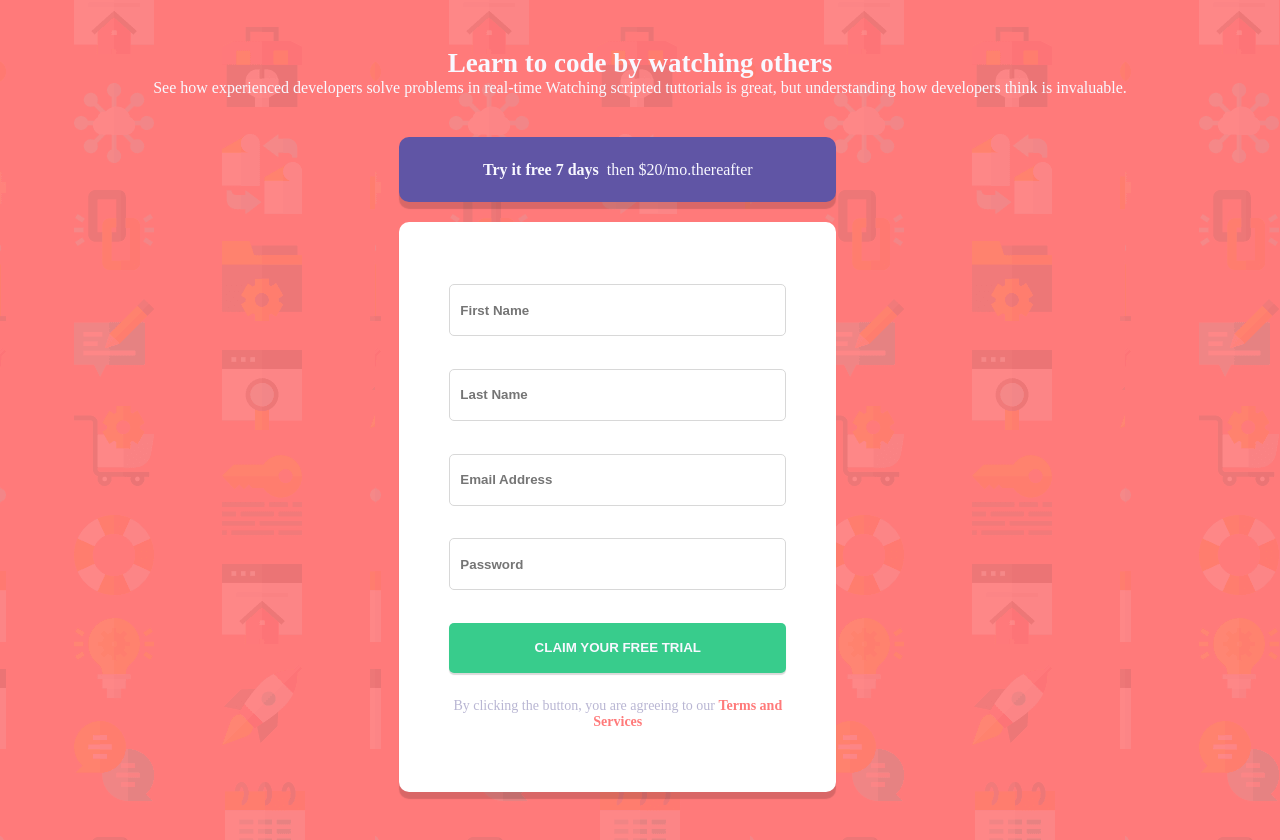
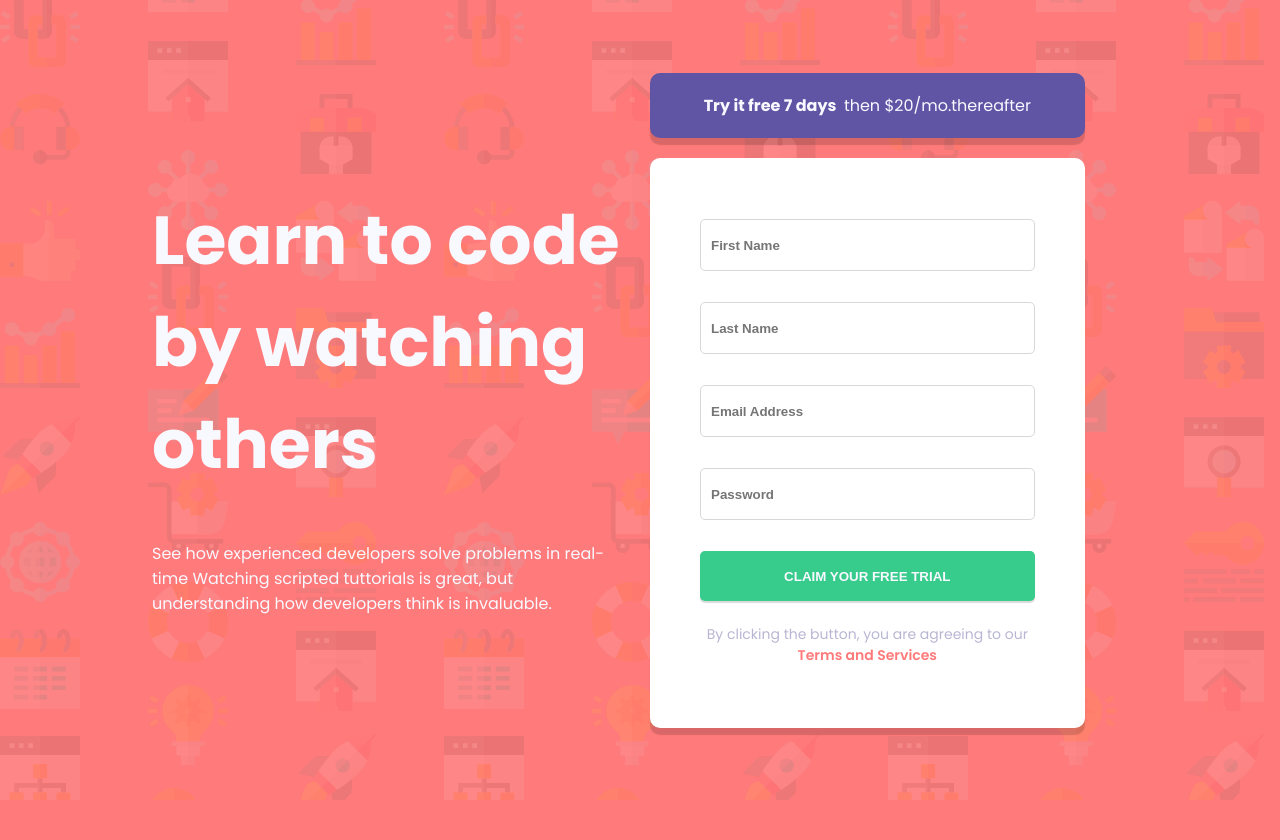
Before and after one commit to KenethSandoval/sign-up-form, a plain HTML site: page index.html in a window 1280 px wide. After the commit the page ends 800 px from the top, so only its background shows below. Drawn offline with Linux system fonts and the light colour scheme.

Commit message:
feat: design desktop

```diff
--- a/index.html
+++ b/index.html
@@ -6,11 +6,13 @@
 
   <link rel="icon" type="image/png" sizes="32x32" href="./images/favicon-32x32.png">
 
+  <link rel="preconnect" href="https://fonts.gstatic.com" />
+  <link href="https://fonts.googleapis.com/css2?family=Poppins:wght@400;500;600;700&display=swap" rel="stylesheet"/>
+
   <link
     rel="stylesheet"
     href="style.css"
   />
-
   <title>Frontend Mentor | Intro component with sign up form</title>
 </head>
 <body>
@@ -22,7 +24,6 @@
     See how experienced developers solve problems in real-time Watching scripted tuttorials is great, but understanding how developers think is invaluable.
     </p>
   </header>
-
   <main>
       <div class="try_free">
         <p>
@@ -30,14 +31,16 @@
         </p>
       </div>
 
-      <form id="formFreeTrial">
+      <form id="formFreeTrial" novalidate>
         <div class="form-control">
           <input
             autocomplete="off"
             id="firstName"
             placeholder="First Name"
             required
-            type="text" />
+            type="text"
+            pattern="[a-zA-Z\s]*"
+          />
 
           <span class="error"></span>
           <img id="iconErrorName" class="iconErrorDisable" src="images/icon-error.svg" alt="Error">
@@ -47,7 +50,9 @@
             id="lastName"
             placeholder="Last Name"
             required
-            type="text" />
+            type="text"
+            pattern="[a-zA-Z\s]*"
+          />
 
           <span class="error"></span>
           <img id="iconErrorLastName" class="iconErrorDisable" src="images/icon-error.svg" alt="Error">
@@ -82,7 +87,6 @@
       </form>
     </main>
  </div>
-
 <script src="index.js"></script>
 </body>
 </html>
--- a/style.css
+++ b/style.css
@@ -1,9 +1,3 @@
-* {
-  margin: 0;
-  padding: 0;
-  font-family: "Poppins" sans-serif;
-}
-
 :root {
  --Red: hsl(0, 100%, 74%);
  --Green: hsl(154, 59%, 51%);
@@ -16,6 +10,7 @@ body {
   background-image: url(images/bg-intro-mobile.png);
   background-color: var(--Red);
   font-size: 16px;
+  font-family: "Poppins", sans-serif;
   display: flex;
   flex-direction: column;
   align-items: center;
@@ -148,3 +143,34 @@ input {
   right: 25px;
   top: 10px;
 }
+
+@media only screen and (min-width: 768px) {
+  body {
+    padding: 0 152px;
+    background-image: url(images/bg-intro-desktop.png);
+  }
+
+  .container {
+    flex-direction: row;
+  }
+
+  header {
+    width: 50%;
+  }
+
+  main {
+    width: 50%;
+    margin-top: 20px;
+    margin-bottom: 20px;
+  }
+
+  h1 {
+    font-size: 68px;
+    text-align: left;
+  }
+
+  #description {
+    text-align: left;
+    padding: 0;
+  }
+}
```
Lines whose indentation alone changed are shown as unchanged.
